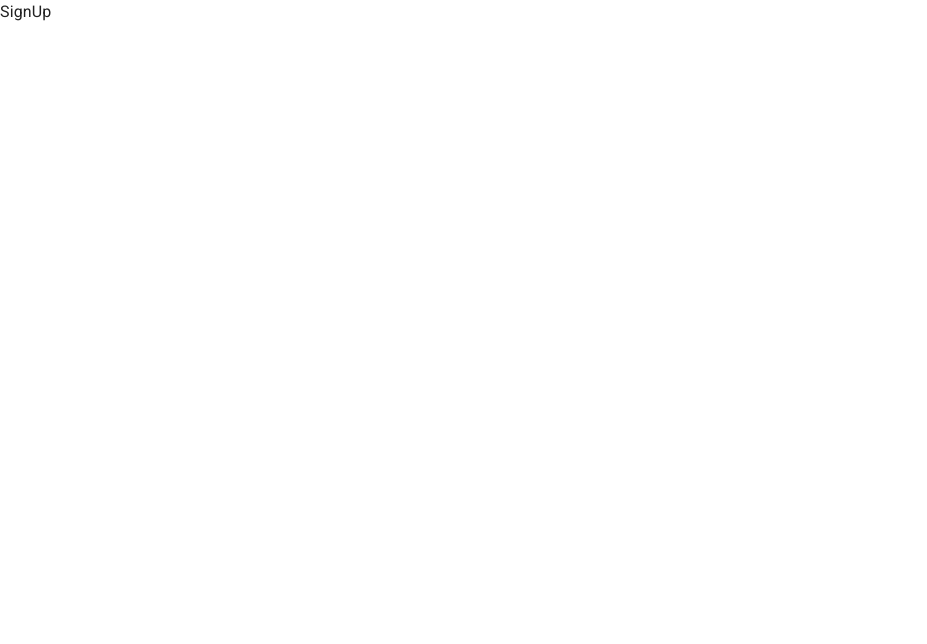
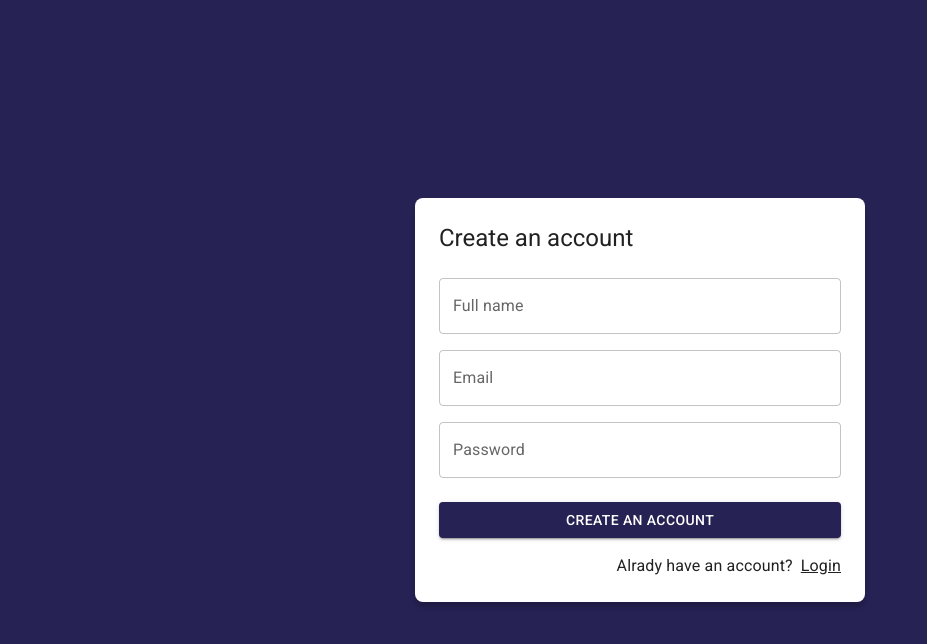
Before and after one commit to Ricardohm7/journal-app, a React (Vite) app: page /auth/register in a window 1280 px wide. Shown: the top 644 px of the page, without its empty margins (0-927 px from the left). Built offline with nearby package versions, Linux system fonts and the light colour scheme.

Commit message:
Develop register page

```diff
--- a/src/auth/pages/LoginPage.jsx
+++ b/src/auth/pages/LoginPage.jsx
@@ -14,9 +14,9 @@
         <Grid container>
           <Grid item xs={12} sx={{ mt: 2 }}>
             <TextField
-              label="Correo"
+              label="Email"
               type="email"
-              placeholder="correo@google.com"
+              placeholder="email@google.com"
               fullWidth
             />
           </Grid>
--- a/src/auth/pages/RegisterPage.jsx
+++ b/src/auth/pages/RegisterPage.jsx
@@ -1,5 +1,56 @@
+import Typography from '@mui/material/Typography';
+import Grid from '@mui/material/Grid';
+import TextField from '@mui/material/TextField';
+import Button from '@mui/material/Button';
+import Link from '@mui/material/Link';
+import Google from '@mui/icons-material/Google';
+import { Link as RouterLink } from 'react-router-dom';
+import AuthLayout from '../layout/AuthLayout';
+
 export const RegisterPage = () => {
   return (
-    <div>SignUp</div>
+    <AuthLayout title="Create an account">
+      <form>
+        <Grid container>
+          <Grid item xs={12} sx={{ mt: 2 }}>
+            <TextField
+              label="Full name"
+              type="text"
+              placeholder="John Doe"
+              fullWidth
+            />
+          </Grid>
+          <Grid item xs={12} sx={{ mt: 2 }}>
+            <TextField
+              label="Email"
+              type="email"
+              placeholder="email@google.com"
+              fullWidth
+            />
+          </Grid>
+          <Grid item xs={12} sx={{ mt: 2 }}>
+            <TextField
+              label="Password"
+              type="password"
+              placeholder="Pawword"
+              fullWidth
+            />
+          </Grid>
+          <Grid container spacing={2} sx={{ mb: 2, mt: 1 }}>
+            <Grid item xs={12}>
+              <Button variant="contained" fullWidth>
+                Create an account
+              </Button>
+            </Grid>
+          </Grid>
+          <Grid container direction="row" justifyContent="end">
+            <Typography sx={{ mr: 1 }}>Alrady have an account?</Typography>
+            <Link component={RouterLink} color='inherit' to="/auth/login">
+              Login
+            </Link>
+          </Grid>
+        </Grid>
+      </form>
+    </AuthLayout>
   )
 }
```
